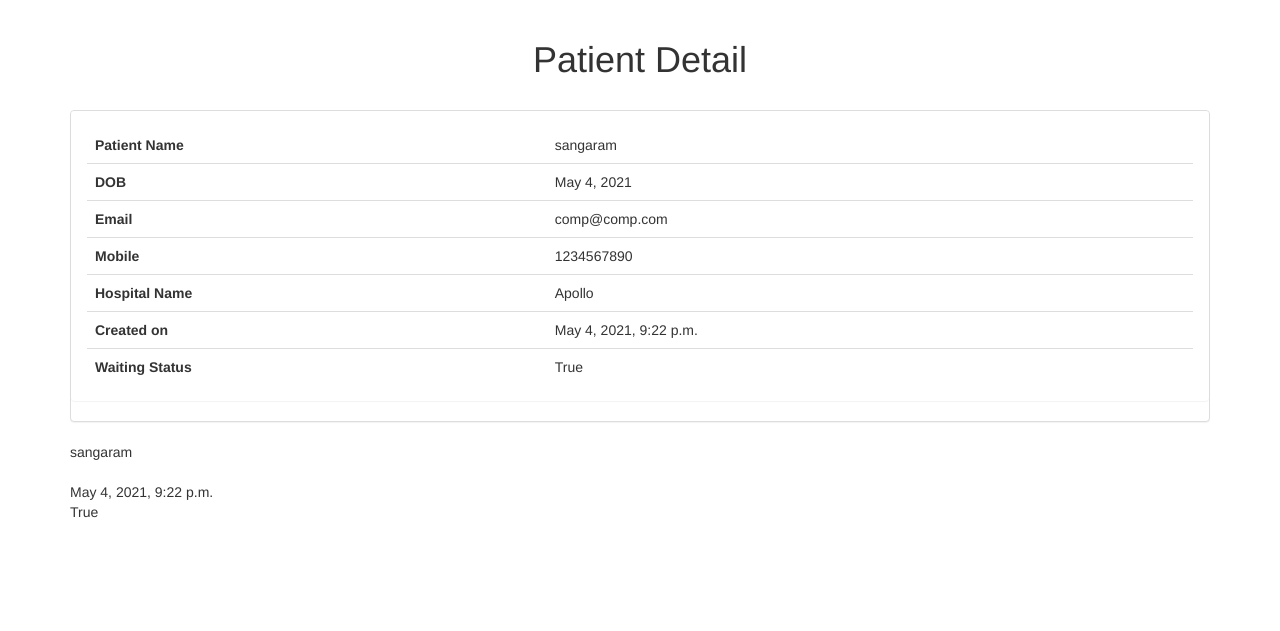
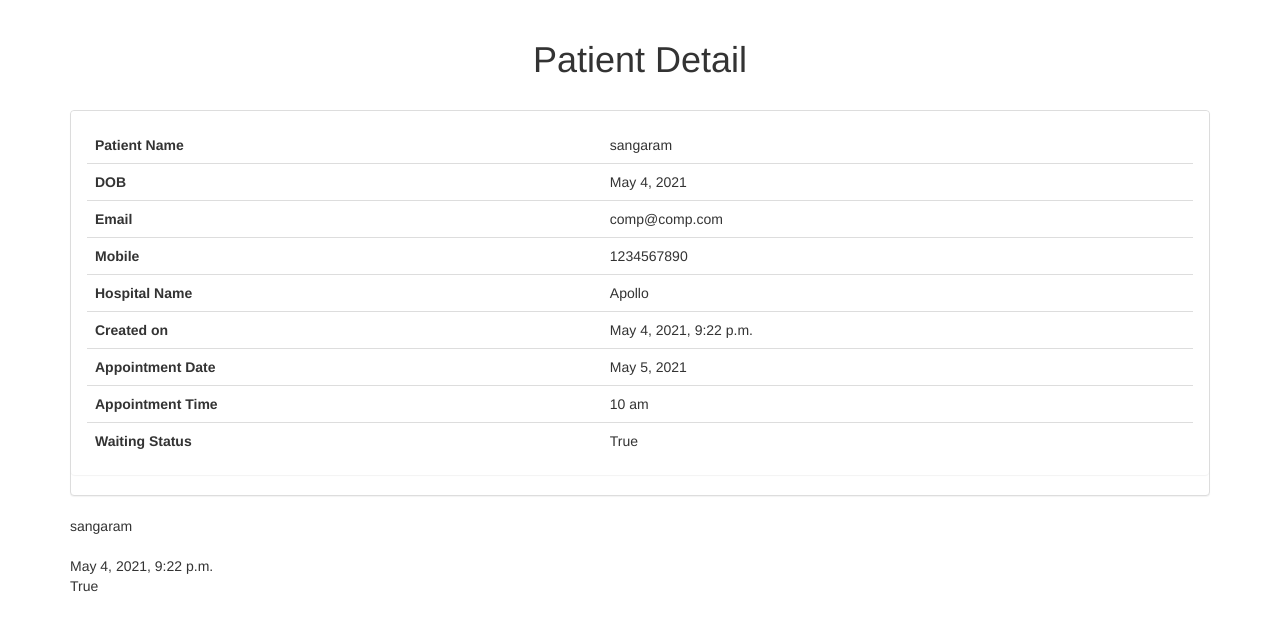
Before and after one commit to mesingaram/major-project, a Django app: template api/templates/patient_detail.html in a window 1280 px wide. Shown: the part 52-683 px from the top of the page. Run offline with Django 3.2, Linux system fonts and the light colour scheme; the template is opened without the code that fills it: values that come from a table or form of the project are taken from there, others are empty; data comes from the database, SQL or seed files in the repository; both versions use the stored data as it was after the commit; some libraries are stand-ins or nearby versions.

Commit message:
completed project. changes made in models, error cleared in views  and added send mail feature

```diff
--- a/api/models.py
+++ b/api/models.py
@@ -1,3 +1,6 @@
+from datetime import datetime, date
+
+from django.forms import forms
 from django.utils import timezone
 from django.db import models
 from phone_field import PhoneField
@@ -26,24 +29,41 @@ class Doctor(models.Model):
     specialization=models.CharField(max_length=70)
     email=models.EmailField(default="comp@comp.com" ,max_length = 254)
     mobile = PhoneField(default=1234567890,help_text='Contact phone number')
-    dob=models.DateField(default=timezone.now,max_length=8)
+    dob=models.DateField(default=date.today ,max_length=8)
 
     # For displaying doctor name in admin pannel instead of  Doctor object 1
     def __str__(self):
         return "Doctor %s " % (self.doctor_name)
 
+appointment_time_choices = (
+    ("10 am", "10 am"),
+    ("11 am", "11 am"),
+    ("12 pm", "12 pm"),
+    ("1 pm", "1 pm"),
+    ("2 pm", "2 pm"),
+    ("3 pm", "3 pm"),
+    ("4 pm", "4 pm"),
+)
 class Patient(models.Model):
     patient_name=models.CharField(max_length=30)
     hospital=models.ForeignKey(Hospital, on_delete=models.CASCADE)
     email=models.EmailField(default="comp@comp.com" ,max_length = 254)
     mobile = PhoneField(default=1234567890,help_text='Contact phone number')
     dob=models.DateField(default=timezone.now,max_length=8)
+    appointment_date=models.DateField(default=date.today ,max_length=8)
+    appointment_time=models.CharField(choices=appointment_time_choices, default='10 am', max_length=10)
     created_on=models.DateTimeField(default=timezone.now)
     waiting_status=models.BooleanField(default=True)
 
     def __str__(self):
         return self.patient_name
 
+    def clean_date(self):
+        date = self.cleaned_data['appointment_date']
+        if date < datetime.date.today():
+            raise forms.ValidationError("The date cannot be in the past!")
+        return date
+
     @property
     def is_waiting(self):
         return bool(self.waiting_status)
--- a/api/templates/patient_detail.html
+++ b/api/templates/patient_detail.html
@@ -35,6 +35,14 @@
         <td>{{ patient.created_on }}</td>
     </tr>
     <tr>
+        <td><strong>Appointment Date</strong></td>
+        <td>{{ patient.appointment_date }}</td>
+    </tr>
+        <tr>
+        <td><strong>Appointment Time</strong></td>
+        <td>{{ patient.appointment_time }}</td>
+    </tr>
+    <tr>
         <td><strong>Waiting Status</strong></td>
         <td>{{ patient.waiting_status }}</td>
 
--- a/api/urls.py
+++ b/api/urls.py
@@ -12,5 +12,5 @@ urlpatterns=[
     path("patient/<int:pk>/delete", views.PatientDeleteView.as_view(), name="patient_delete" ),
     path("patient/<int:pk>/mark", views.PatientMark.as_view(), name="patient_mark" ),
     path("hosp/<int:pk>/", views.HospitalSearch.as_view(), name="hospital_search" ),
-    path("hosp_patient/<int:hosp_id>/", views.PatientsUnderHospital.as_view(), name="hosp_patient" ),
+    path("hosp_patient/<str:hosp_id>/", views.PatientsUnderHospital.as_view(), name="hosp_patient" ),
 ]
```
Also changed, not shown: Rehab/settings.py (+11 -0 lines), api/templates/email_template.html (added, +12 -0 lines), api/templates/patient_list.html (+5 -4 lines), api/views.py (+17 -2 lines), api/migrations/0001_initial.py, db.sqlite3.
